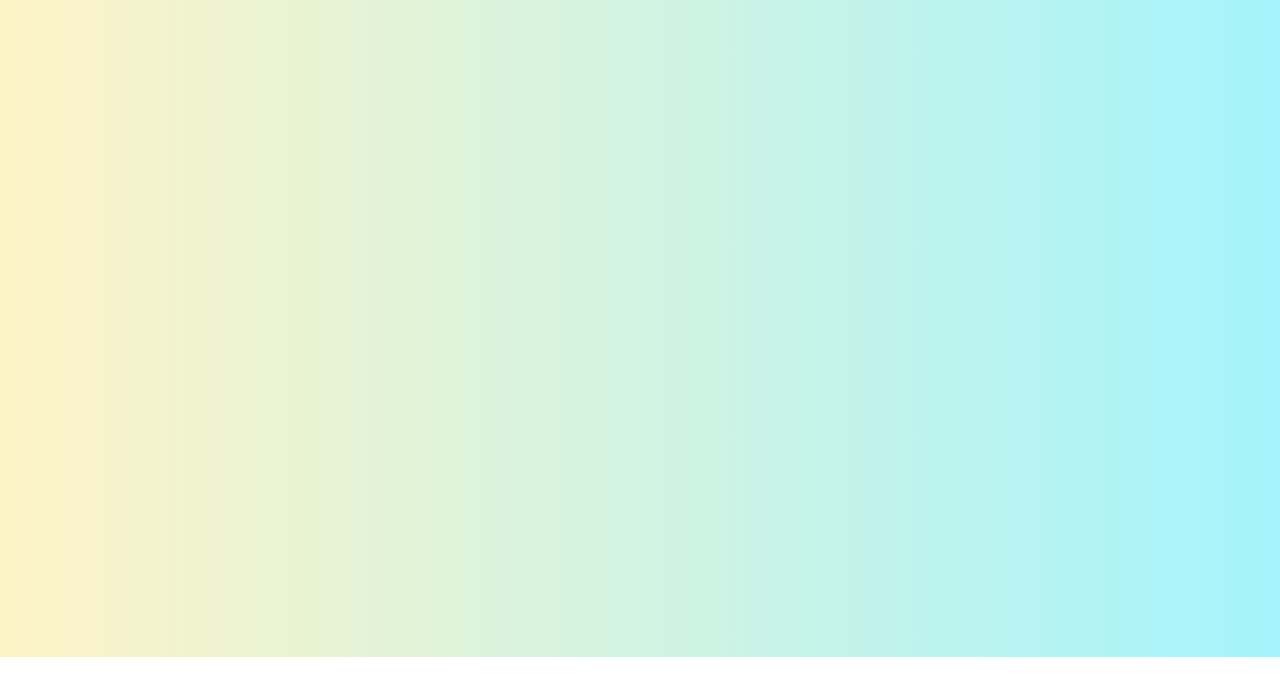
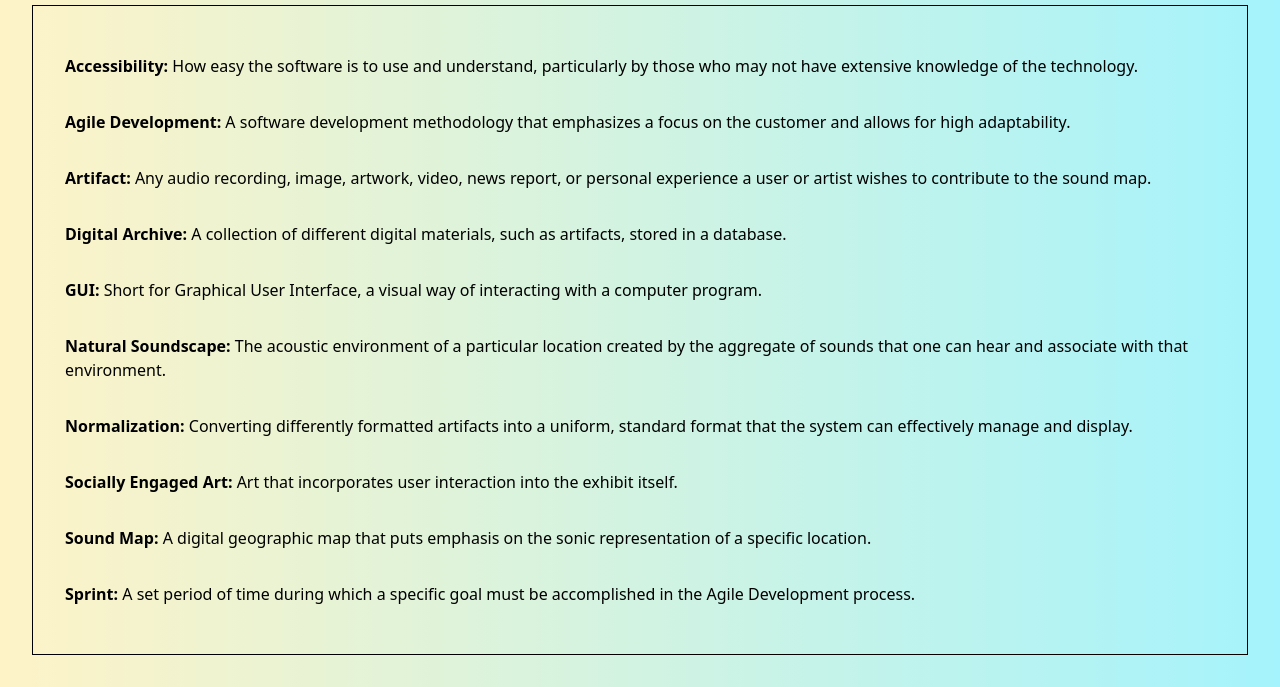
Before and after one commit to cs41X-turqouise/team-website, a React app: page /#/glossary in a window 1280 px wide. Before the commit this address had no page. Shown: the part 143-830 px from the top of the page. Before the commit the page ends 800 px from the top, so only its background shows below. Built offline with nearby package versions, Linux system fonts and the light colour scheme.

Commit message:
Add glossary page

```diff
--- /dev/null
+++ b/src/glossary/Glossary.js
@@ -0,0 +1,62 @@
+import React from "react";
+import Header from "../misc/Header";
+import GlossaryItem from "./GlossaryItem";
+import styles from "../misc/scope.module.css";
+
+const words = [
+    {
+        word: "Accessibility",
+        definition: "How easy the software is to use and understand, particularly by those who may not have extensive knowledge of the technology."
+    },
+    {
+        word: "Agile Development",
+        definition: "A software development methodology that emphasizes a focus on the customer and allows for high adaptability."
+    },
+    {
+        word: "Artifact",
+        definition: "Any audio recording, image, artwork, video, news report, or personal experience a user or artist wishes to contribute to the sound map."
+    },
+    {
+        word: "Digital Archive",
+        definition: "A collection of different digital materials, such as artifacts, stored in a database."
+    },
+    {
+        word: "GUI",
+        definition: "Short for Graphical User Interface, a visual way of interacting with a computer program."
+    },
+    {
+        word: "Natural Soundscape",
+        definition: "The acoustic environment of a particular location created by the aggregate of sounds that one can hear and associate with that environment."
+    },
+    {
+        word: "Normalization",
+        definition: "Converting differently formatted artifacts into a uniform, standard format that the system can effectively manage and display."
+    },
+    {
+        word: "Socially Engaged Art",
+        definition: "Art that incorporates user interaction into the exhibit itself."
+    },
+    {
+        word: "Sound Map",
+        definition: "A digital geographic map that puts emphasis on the sonic representation of a specific location."
+    },
+    {
+        word: "Sprint",
+        definition: "A set period of time during which a specific goal must be accomplished in the Agile Development process."
+    }
+];
+
+const Glossary = () => {
+    return (
+        <>
+            <Header header="Glossary" />
+            <ol className={styles.scope}>
+                {words.map((word, key) =>
+                    <GlossaryItem key={key} word={word.word} definition={word.definition} />
+                )}
+            </ol>
+        </>
+    );
+};
+
+export default Glossary;
--- /dev/null
+++ b/src/glossary/GlossaryItem.js
@@ -0,0 +1,13 @@
+import React from "react";
+import styles from "../misc/item.module.css";
+
+const GlossaryItem = props => {
+    return (
+        <div className={styles.item}>
+            <p className="font-bold inline">{props.word}: </p>
+            <p className="inline">{props.definition}</p>
+        </div>
+    );
+};
+
+export default GlossaryItem;
--- a/src/index.js
+++ b/src/index.js
@@ -8,6 +8,7 @@ import Deliverables from './deliverables/Deliverables';
 import Presentations from "./presentations/Presentations";
 import ProjectDescription from './project_description/ProjectDescription';
 import References from "./references/References";
+import Glossary from "./glossary/Glossary";
 import { createHashRouter, RouterProvider } from "react-router-dom";
 import reportWebVitals from './reportWebVitals';
 
@@ -40,6 +41,10 @@ const router = createHashRouter([
 			{
 				path: 'references',
 				element: <References />
+			},
+			{
+				path: 'glossary',
+				element: <Glossary />
 			}
 		]
 	}
--- /dev/null
+++ b/src/misc/item.module.css
@@ -0,0 +1,4 @@
+.item {
+    margin: 1em 0;
+    text-align: left;
+}
--- a/src/references/References.module.css
+++ b/src/misc/scope.module.css
@@ -1,4 +1,4 @@
-.references {
+.scope {
     display: flex;
     flex-direction: column;
     justify-content: center;
--- a/src/nav/NavBar.js
+++ b/src/nav/NavBar.js
@@ -5,8 +5,6 @@ import { Outlet } from "react-router-dom";
 import MediaQuery from 'react-responsive';
 import { CSSTransition, TransitionGroup }  from 'react-transition-group'
 import './transitions.css'
-
-
 
 const NavBar = () => {
 	const nodeRef = useRef(null);
@@ -50,6 +48,7 @@ const NavBar = () => {
 							<NavItem path="presentations" pageTitle="Presentations" />
 							<NavItem path="deliverables" pageTitle="Deliverables" />
 							<NavItem path="references" pageTitle="References" />
+							<NavItem path="glossary" pageTitle="Glossary" />
 						</div>
 					</MediaQuery>
 
--- a/src/references/Reference.js
+++ b/src/references/Reference.js
@@ -1,9 +1,10 @@
 import React from "react";
 import styles from "./Reference.module.css";
+import styles2 from "../misc/item.module.css";
 
 const Reference = (props) => {
     return (
-        <div className={styles.reference}>
+        <div className={styles2.item}>
             <p className={styles.p}>
                 {props.citation + ' '}
             </p>
--- a/src/references/Reference.module.css
+++ b/src/references/Reference.module.css
@@ -6,8 +6,3 @@
     display: inline;
     text-decoration: underline;
 }
-
-.reference {
-    margin: 1em 0;
-    text-align: left;
-}
--- a/src/references/References.js
+++ b/src/references/References.js
@@ -1,6 +1,6 @@
 import React from "react";
 import Header from "../misc/Header";
-import styles from "./References.module.css";
+import styles from "../misc/scope.module.css";
 import Reference from "./Reference";
 
 const references = [
@@ -125,7 +125,7 @@ const References = () => {
     return (
         <>
             <Header header="References" />
-            <ol className={styles.references}>
+            <ol className={styles.scope}>
                 {references.map((reference, key) =>
                     <Reference
                         link={reference.link}
```
